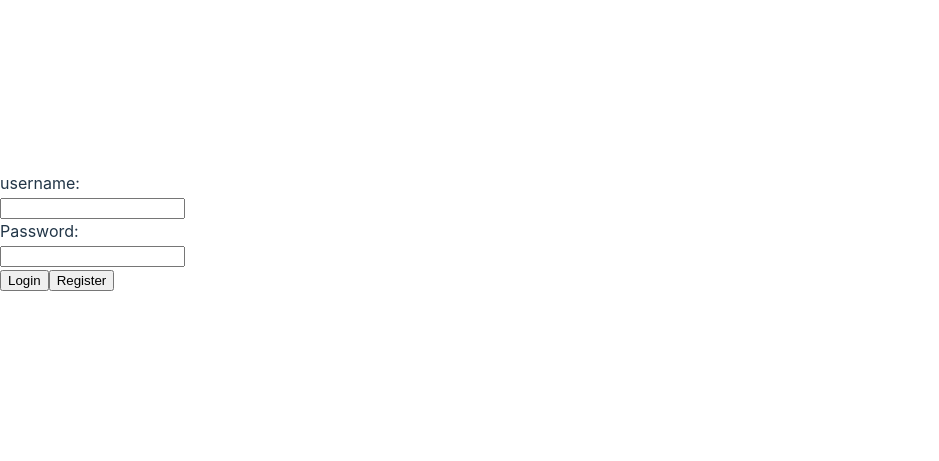
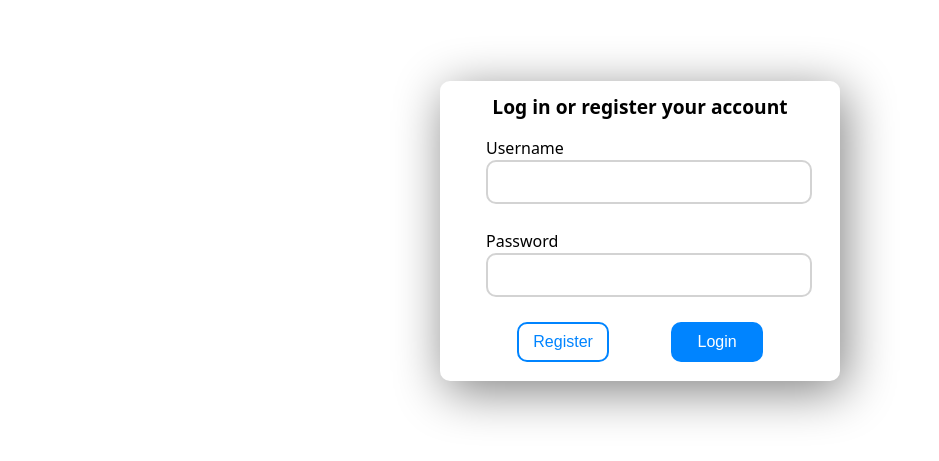
Before and after one commit to CHRISO1503/flashcards_online, a React (Vite) app in the folder frontend/: page /login in a window 1280 px wide. Shown: the part 169-630 px from the top of the page, without its empty margins (0-939 px from the left). Built offline with nearby package versions, Linux system fonts and the light colour scheme.

Commit message:
Styled login page

```diff
--- a/frontend/src/components/register.tsx
+++ b/frontend/src/components/register.tsx
@@ -1,5 +1,6 @@
 import { useState, FormEvent } from "react";
 import { useNavigate } from "react-router-dom";
+import "../index.css";
 
 export default function Register() {
     const navigate = useNavigate();
@@ -19,9 +20,10 @@ export default function Register() {
             })
                 .then((response) => response.json())
                 .then((data) => {
+                    if (data.code == 201) {
                         localStorage.setItem("jwt", data.token);
-                    console.log("NAVIGATE");
                         navigate("/");
+                    }
                 })
                 .catch((error) => console.error(error));
         } else {
@@ -42,37 +44,47 @@ export default function Register() {
     }
 
     return (
-        <form onSubmit={(e) => handleRegister(e, true)}>
-            <label>
-                username:
+        <div className="register">
+            <h1 className="register">Log in or register your account</h1>
+            <form
+                onSubmit={(e) => handleRegister(e, true)}
+                className="register"
+            >
+                <label className="register">
+                    Username
                     <br />
                     <input
                         type="text"
                         value={username}
                         onChange={(e) => setUsername(e.target.value)}
+                        className="register"
                     />
                 </label>
-            <br />
-            <label>
-                Password:
+                <label className="register">
+                    Password
                     <br />
                     <input
                         type="password"
                         value={password}
                         onChange={(e) => setPassword(e.target.value)}
+                        className="register"
                     />
                 </label>
-            <br />
+                <div style={{ display: "flex" }}>
+                    <input
+                        type="submit"
+                        value={"Register"}
+                        onClick={(e) => handleRegister(e, false)}
+                        className="register sign-up"
+                    />
                     <input
                         type="submit"
                         value={"Login"}
                         onClick={(e) => handleRegister(e, true)}
+                        className="register login"
                     />
-            <input
-                type="submit"
-                value={"Register"}
-                onClick={(e) => handleRegister(e, false)}
-            />
+                </div>
             </form>
+        </div>
     );
 }
--- a/frontend/src/index.css
+++ b/frontend/src/index.css
@@ -1,12 +1,14 @@
 :root {
-    font-family: Inter, Avenir, Helvetica, Arial, sans-serif;
+    font-family: system-ui;
     font-size: 16px;
     line-height: 24px;
-    font-weight: 400;
+    font-weight: 500;
+
+    --theme-blue: rgb(0, 132, 255);
 
     color-scheme: light dark;
     color: rgba(255, 255, 255, 0.87);
-    background-color: #242424;
+    background-color: white;
 
     font-synthesis: none;
     text-rendering: optimizeLegibility;
@@ -68,3 +70,88 @@ button:focus-visible {
         background-color: #f9f9f9;
     }
 }
+
+h1.register {
+    font-size: 1.2em;
+    margin-top: 15px;
+    margin-bottom: 0;
+    display: flex;
+    justify-content: center;
+}
+
+div.register {
+    color: black;
+    background-color: white;
+    display: flex;
+    justify-content: center;
+    width: 400px;
+    height: 300px;
+    border-radius: 10px;
+    flex-direction: column;
+    box-shadow: 5px 10px 50px grey;
+}
+
+form.register {
+    width: 77%;
+    size: 1.2em;
+    margin: auto;
+    display: flex;
+    flex-direction: column;
+}
+
+label.register {
+    font-size: 1em;
+    margin-bottom: 25px;
+}
+
+input[type="text"].register,
+input[type="password"].register {
+    background-color: white;
+    border: 2px solid lightgrey;
+    border-radius: 10px;
+    width: 100%;
+    display: block;
+    margin-left: auto;
+    margin-right: auto;
+    font-size: 1.4em;
+    color: black;
+    padding: 7px;
+}
+
+input[type="text"]:focus.register,
+input[type="password"]:focus.register {
+    border: 2px solid rgb(163, 163, 163);
+    outline: none;
+}
+
+input[type="submit"].register {
+    width: 100px;
+    height: 40px;
+    border-radius: 10px;
+    border: none;
+    color: white;
+    display: flex;
+    margin-left: 10%;
+    margin-right: 10%;
+    font-size: 1em;
+    justify-content: center;
+}
+
+input[type="submit"].register.login {
+    background-color: var(--theme-blue);
+}
+
+input[type="submit"].register.sign-up {
+    background-color: white;
+    color: var(--theme-blue);
+    border: 2px solid var(--theme-blue);
+}
+
+.login-popup {
+    display: flex;
+    justify-content: center;
+    align-items: center;
+    width: 100vw;
+    height: 100vh;
+    flex-direction: column;
+}
--- a/frontend/src/routes/home.tsx
+++ b/frontend/src/routes/home.tsx
@@ -27,7 +27,7 @@ export default function App() {
                     <p>loading...</p>
                 )}
             </div>
-            <Link to="/login">
+            <Link to="/login" onClick={() => localStorage.setItem("jwt", "")}>
                 log-in / register
             </Link>
         </>
--- a/frontend/src/routes/login.tsx
+++ b/frontend/src/routes/login.tsx
@@ -2,8 +2,8 @@ import Register from "../components/register";
 
 export default function () {
     return (
-        <>
+        <div className="login-popup">
             <Register />
-        </>
+        </div>
     );
 }
```
Also changed, not shown: 1 other file (tests, documents, lock files or other folders). Lines whose indentation alone changed are shown as unchanged.
